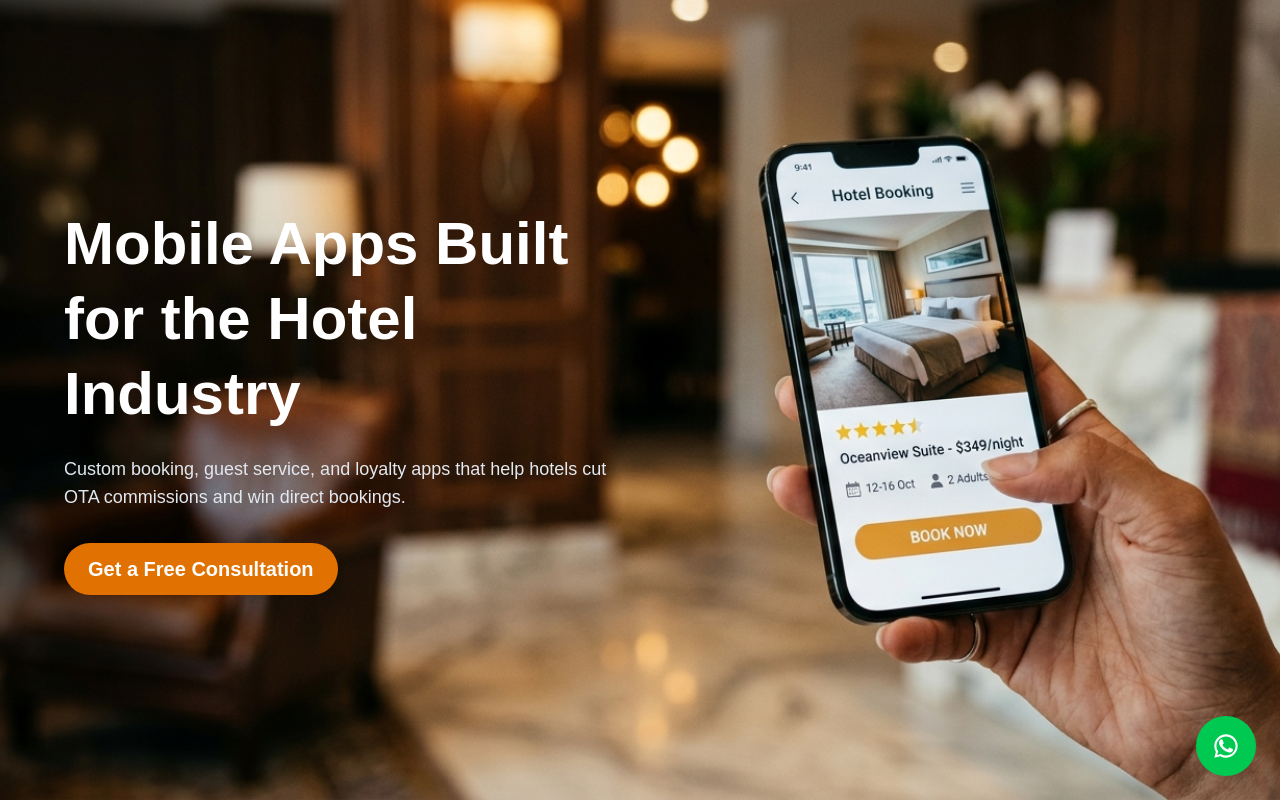
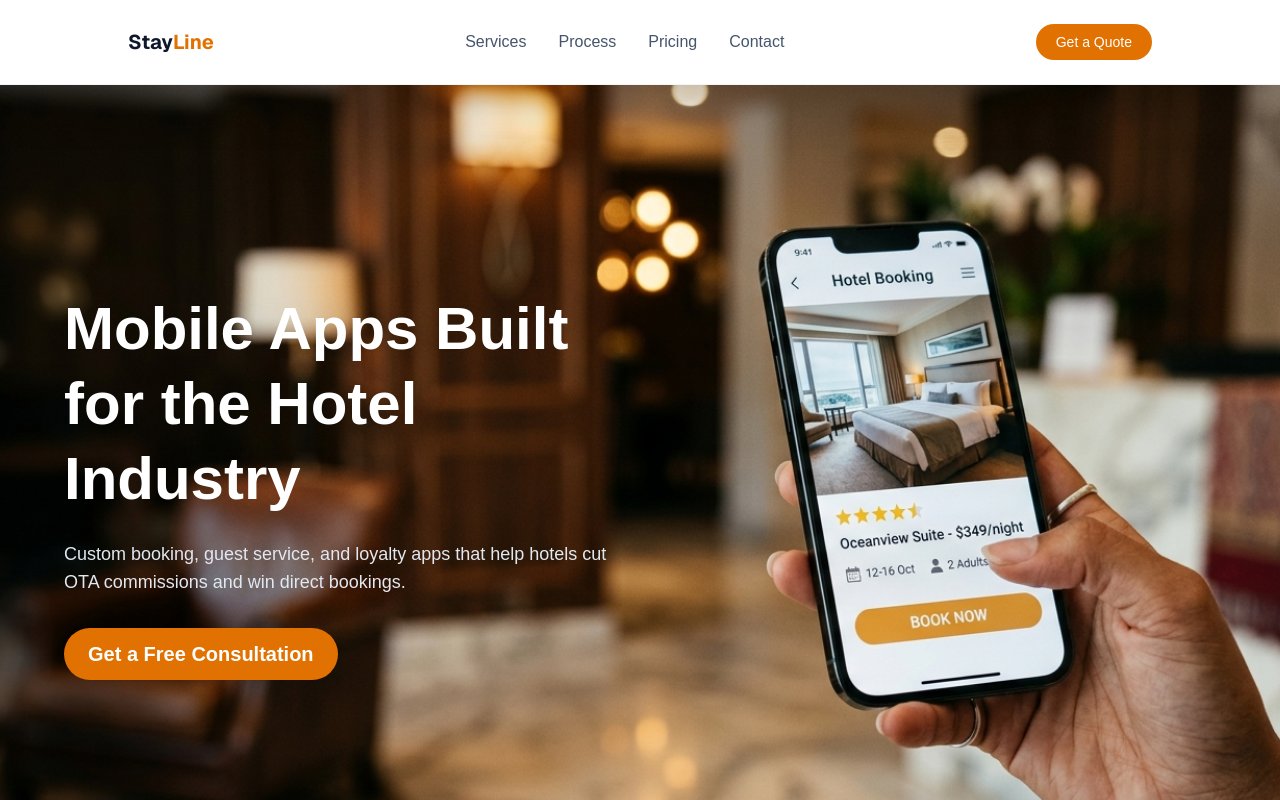
Before and after one commit to tehman-sys/hotel-app-landing, a Next.js app: page / in a window 1280 px wide. Shown: the top 800 px of the page. Built offline with nearby package versions, Linux system fonts and the light colour scheme.

Commit message:
Adding Navbar, CTA and some Styling

```diff
--- /dev/null
+++ b/app/components/CTABanner.js
@@ -0,0 +1,17 @@
+export default function CTABanner() {
+  return (
+    <section className="bg-emerald-500 px-6 py-2">
+      <div className="max-w-5xl mx-auto flex flex-col md:flex-row items-center justify-between gap-4 text-center md:text-left">
+        <p className="text-white text-lg font-semibold">
+          Have questions about your hotel app? Let's talk.
+        </p>
+        <a
+          href="#contact"
+          className="bg-white text-emerald-700 px-6 py-3 rounded-full font-medium hover:bg-slate-100 transition"
+        >
+          Get in Touch
+        </a>
+      </div>
+    </section>
+  );
+}
--- a/app/components/ContactForm.js
+++ b/app/components/ContactForm.js
@@ -28,7 +28,7 @@ export default function ContactForm() {
   return (
     <section id="contact" className="bg-slate-50 px-6 py-20">
       <div className="max-w-lg mx-auto text-center">
-        <h2 className="text-3xl md:text-4xl font-bold text-slate-900">
+        <h2 className="text-3xl md:text-4xl  hover:text-amber-500 transition-colors font-bold text-slate-900">
           Let's Talk About Your App
         </h2>
         <p className="text-slate-600 mt-4">
--- a/app/components/Footer.js
+++ b/app/components/Footer.js
@@ -59,14 +59,14 @@ export default function Footer() {
               target="_blank"
               rel="noopener noreferrer"
               aria-label={social.name}
-              className="text-slate-400 hover:text-amber-500 transition"
+              className="text-slate-300 hover:text-amber-600 transition"
             >
               {social.icon}
             </a>
           ))}
         </div>
 
-        <div className="text-sm text-slate-400 text-center md:text-right">
+        <div className="text-sm text-slate-300 text-center md:text-right">
           <p>contact@oxmite.digital.com</p>
           <p className="mt-1">
             &copy; {new Date().getFullYear()} All rights reserved.
--- a/app/components/Hero.js
+++ b/app/components/Hero.js
@@ -13,7 +13,7 @@ export default function Hero() {
       />
 
       <div className="relative z-10 max-w-xl">
-        <h1 className="text-4xl md:text-6xl font-bold text-white leading-tight">
+        <h1 className="text-4xl md:text-6xl hover:text-amber-500 transition-colors font-bold text-white leading-tight">
           Mobile Apps Built for the Hotel Industry
         </h1>
         <p className="text-slate-200 text-lg mt-6">
--- /dev/null
+++ b/app/components/Navbar.js
@@ -0,0 +1,68 @@
+"use client";
+
+import { useState } from "react";
+
+export default function Navbar() {
+  const [menuOpen, setMenuOpen] = useState(false);
+
+  const links = [
+    { label: "Services", href: "#services" },
+    { label: "Process", href: "#process" },
+    { label: "Pricing", href: "#pricing" },
+    { label: "Contact", href: "#contact" },
+  ];
+
+  return (
+    <nav className="sticky top-0 z-[100] shadow-2xl bg-white backdrop-blur-md border-b  border-slate-100 px-8 py-6">
+      <div className="max-w-5xl mx-auto flex items-center justify-between">
+        <span className="text-xl font-sans font-bold text-slate-900">
+          Stay<span className="text-amber-600">Line</span>
+        </span>
+
+        <div className="hidden md:flex items-center gap-8">
+          {links.map((link) => (
+            <a
+              key={link.label}
+              href={link.href}
+              className="text-slate-600 hover:text-amber-600 transition"
+            >
+              {link.label}
+            </a>
+          ))}
+        </div>
+
+        <a
+          href="#contact"
+          className="hidden md:inline-block bg-amber-600 text-white px-5 py-2 rounded-full text-sm font-medium hover:bg-amber-700 transition"
+        >
+          Get a Quote
+        </a>
+
+        <button
+          className="md:hidden text-slate-900"
+          onClick={() => setMenuOpen(!menuOpen)}
+          aria-label="Toggle menu"
+        >
+          <svg className="w-6 h-6" fill="none" viewBox="0 0 24 24" stroke="currentColor">
+            <path strokeLinecap="round" strokeLinejoin="round" strokeWidth={2} d="M4 6h16M4 12h16M4 18h16" />
+          </svg>
+        </button>
+      </div>
+
+      {menuOpen && (
+        <div className="md:hidden mt-4 flex flex-col gap-4">
+          {links.map((link) => (
+            <a
+              key={link.label}
+              href={link.href}
+              className="text-slate-600 hover:text-amber-600 transition"
+              onClick={() => setMenuOpen(false)}
+            >
+              {link.label}
+            </a>
+          ))}
+        </div>
+      )}
+    </nav>
+  );
+}
--- a/app/components/Pricing.js
+++ b/app/components/Pricing.js
@@ -30,9 +30,9 @@ export default function Pricing() {
   ];
 
   return (
-    <section className="bg-white px-6 py-20">
+   <section id="pricing" className="bg-white px-6 py-20">
       <div className="max-w-5xl mx-auto text-center">
-        <h2 className="text-3xl md:text-4xl font-bold text-slate-900">
+        <h2 className="text-3xl md:text-4xl hover:text-amber-500 transition-colors font-bold text-slate-900">
           Pricing Built Around Your Property
         </h2>
         <p className="text-slate-600 mt-4 max-w-xl mx-auto">
--- a/app/components/Problem.js
+++ b/app/components/Problem.js
@@ -35,7 +35,7 @@ export default function Problem() {
   return (
     <section className="bg-slate-50 px-6 py-20">
       <div className="max-w-5xl mx-auto text-center">
-        <h2 className="text-3xl md:text-4xl font-bold text-slate-900">
+        <h2 className="text-3xl hover:text-amber-500 md:text-4xl font-bold text-slate-900">
           The Problem Hotels Are Losing Money To
         </h2>
         <div className="grid md:grid-cols-3 gap-8 mt-12 text-left">
--- a/app/components/Process.js
+++ b/app/components/Process.js
@@ -7,9 +7,9 @@ export default function Process() {
   ];
 
   return (
-    <section className="bg-slate-50 px-6 py-20">
+    <section id="process" className="bg-slate-50 px-6 py-20">
       <div className="max-w-5xl mx-auto text-center">
-        <h2 className="text-3xl md:text-4xl font-bold text-slate-900">
+        <h2 className="text-3xl md:text-4xl hover:text-amber-500 transition-colors font-bold text-slate-900">
           How We Work
         </h2>
         <div className="grid sm:grid-cols-2 md:grid-cols-4 gap-8 mt-12 text-left">
--- a/app/components/Services.js
+++ b/app/components/Services.js
@@ -39,9 +39,9 @@ export default function Services() {
   ];
 
   return (
-    <section className="bg-white px-6 py-20">
+    <section id="services" className="bg-white px-6 py-20">
       <div className="max-w-5xl mx-auto text-center">
-        <h2 className="text-3xl md:text-4xl font-bold text-slate-900">What We Build</h2>
+        <h2 className="text-3xl md:text-4xl hover:text-amber-500 transition-colors font-bold text-slate-900">What We Build</h2>
         <p className="text-slate-600 mt-4 max-w-xl mx-auto">
           Custom mobile apps built around how hotels actually operate.
         </p>
--- a/app/page.js
+++ b/app/page.js
@@ -1,23 +1,25 @@
+import Navbar from "./components/Navbar";
 import Hero from "./components/Hero";
 import Problem from "./components/Problem";
 import Services from "./components/Services";
 import Process from "./components/Process";
 import Pricing from "./components/Pricing";
 import ContactForm from "./components/ContactForm";
+import CTABanner from "./components/CTABanner";
 import Footer from "./components/Footer";
-import WhatsAppButton from "./components/WhatsAppButton";
 
 export default function Home() {
   return (
     <main>
+      <Navbar />
       <Hero />
       <Problem />
       <Services />
       <Process />
       <Pricing />
       <ContactForm />
+      <CTABanner />
       <Footer />
-      <WhatsAppButton />
     </main>
   );
 }
```
